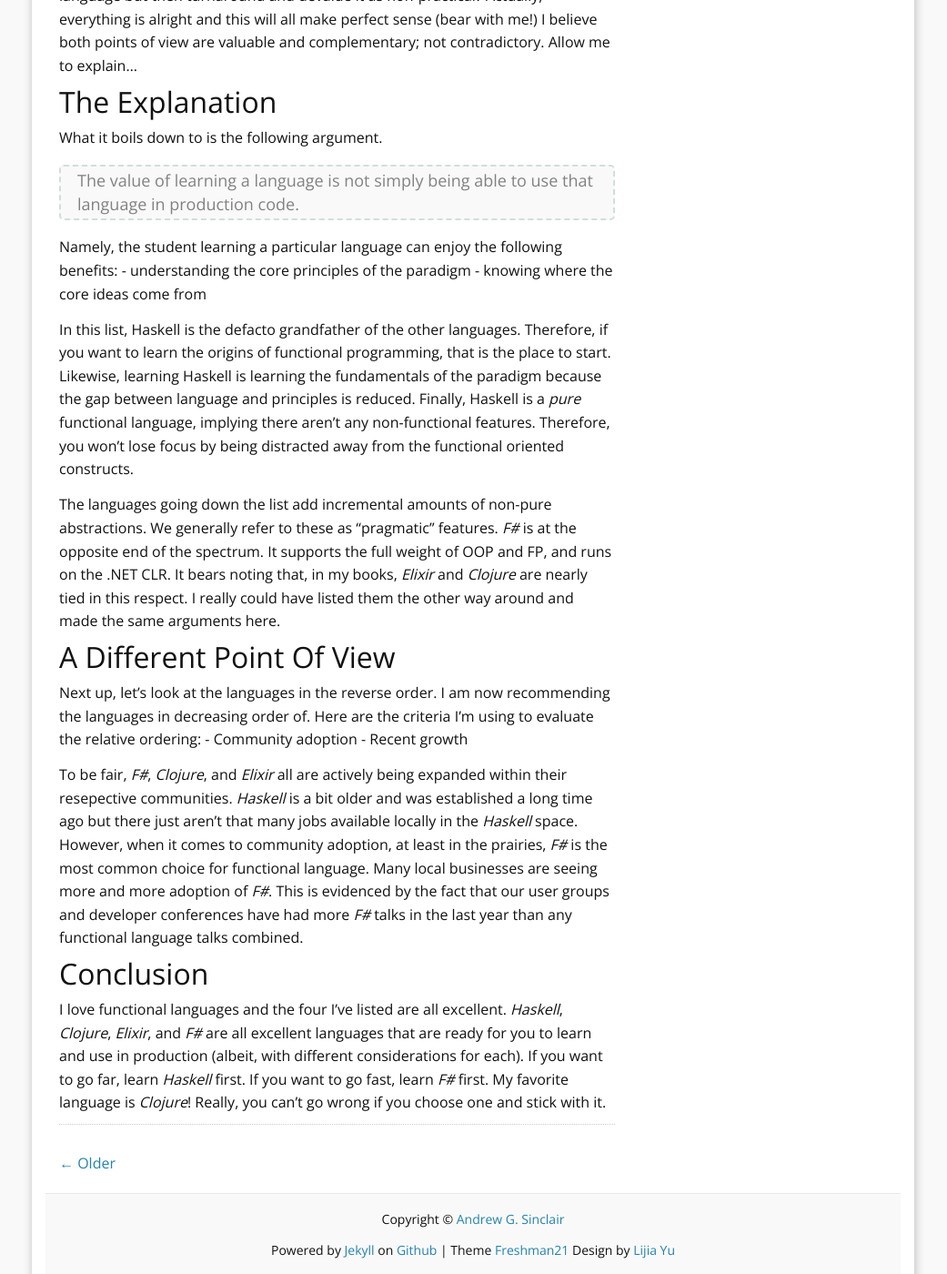
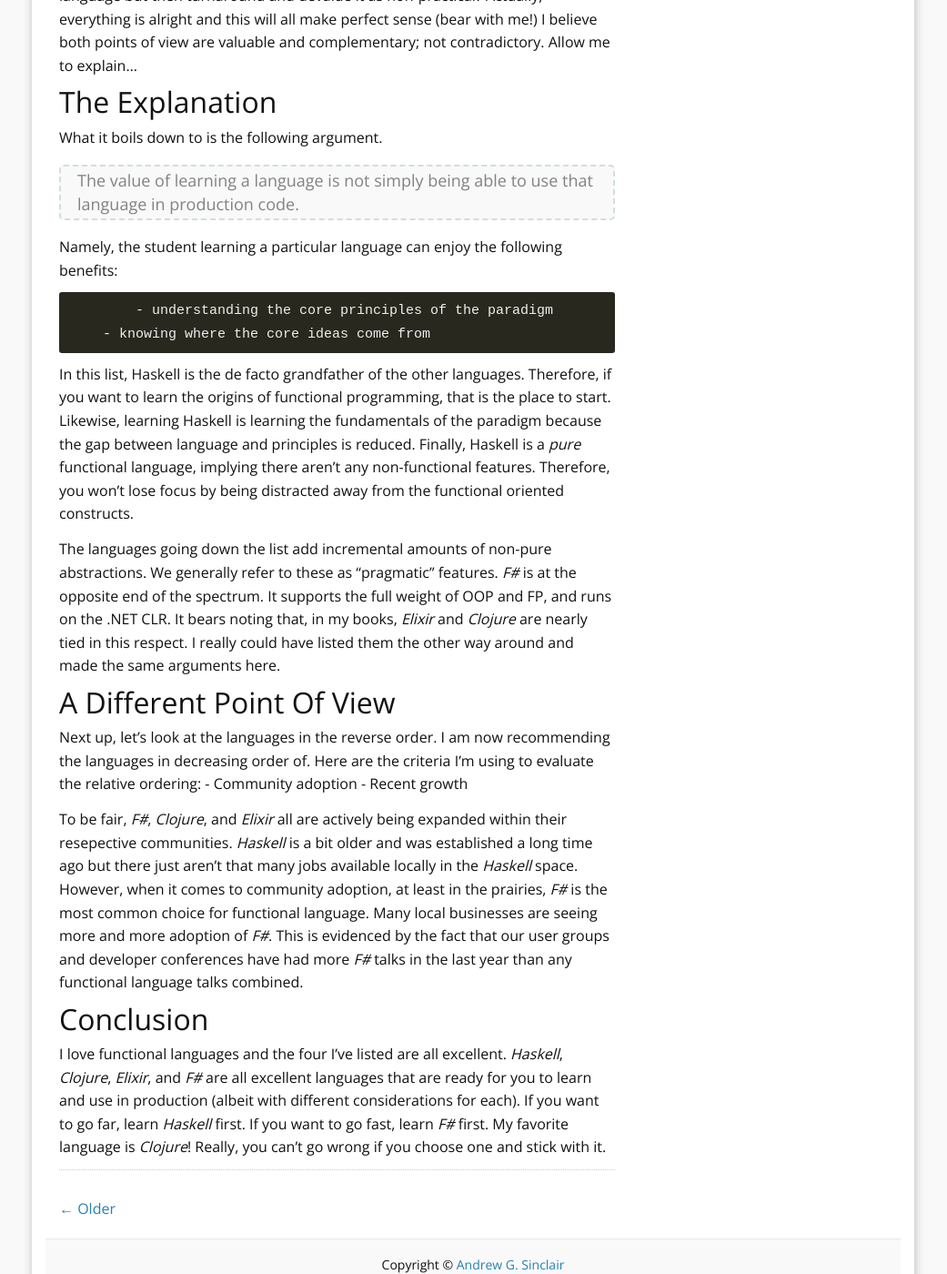
Before and after one commit to AndrewSinclair/AndrewSinclair.github.io, a Jekyll site: the page built from _posts/2017-03-28-on-why-functional-matters.md, in a window 1280 px wide and 1400 px high, scrolled down 1493 px. Shown: the whole window at 91% size, without its empty margins (120-1161 px from the left). Built offline with Jekyll 4.4.1, drawn with Linux system fonts in a browser that asks for light colours; our own code applies the rules of GitHub Pages for plain Markdown files; comment, search, counter and statistics services are not loaded.

Commit message:
fix typos

````diff
--- a/_posts/2017-03-28-on-why-functional-matters.md
+++ b/_posts/2017-03-28-on-why-functional-matters.md
@@ -43,10 +43,12 @@ What it boils down to is the following argument.
 
 
 Namely, the student learning a particular language can enjoy the following benefits:
-    - understanding the core principles of the paradigm
+```
+	- understanding the core principles of the paradigm
     - knowing where the core ideas come from
+```
 
-In this list, Haskell is the defacto grandfather of the other languages. Therefore, if you want to learn the origins of functional programming, that is the place to start. Likewise, learning Haskell is learning the fundamentals of the paradigm because
+In this list, Haskell is the de facto grandfather of the other languages. Therefore, if you want to learn the origins of functional programming, that is the place to start. Likewise, learning Haskell is learning the fundamentals of the paradigm because
 the gap between language and principles is reduced. Finally, Haskell is a *pure* functional language, implying there aren't any non-functional features. Therefore, you won't lose focus by being distracted away from the functional oriented constructs.
 
 The languages going down the list add incremental amounts of non-pure abstractions. We generally refer to these as "pragmatic" features. _F#_ is at the opposite end of the spectrum. It supports the full weight of OOP and FP, and runs on the .NET CLR.
@@ -63,4 +65,4 @@ To be fair, _F#_, _Clojure_, and _Elixir_ all are actively being expanded within
 
 ## Conclusion
 
-I love functional languages and the four I've listed are all excellent. _Haskell_, _Clojure_, _Elixir_, and _F#_ are all excellent languages that are ready for you to learn and use in production (albeit, with different considerations for each). If you want to go far, learn _Haskell_ first. If you want to go fast, learn _F#_ first. My favorite language is _Clojure_! Really, you can't go wrong if you choose one and stick with it.
+I love functional languages and the four I've listed are all excellent. _Haskell_, _Clojure_, _Elixir_, and _F#_ are all excellent languages that are ready for you to learn and use in production (albeit with different considerations for each). If you want to go far, learn _Haskell_ first. If you want to go fast, learn _F#_ first. My favorite language is _Clojure_! Really, you can't go wrong if you choose one and stick with it.
````
